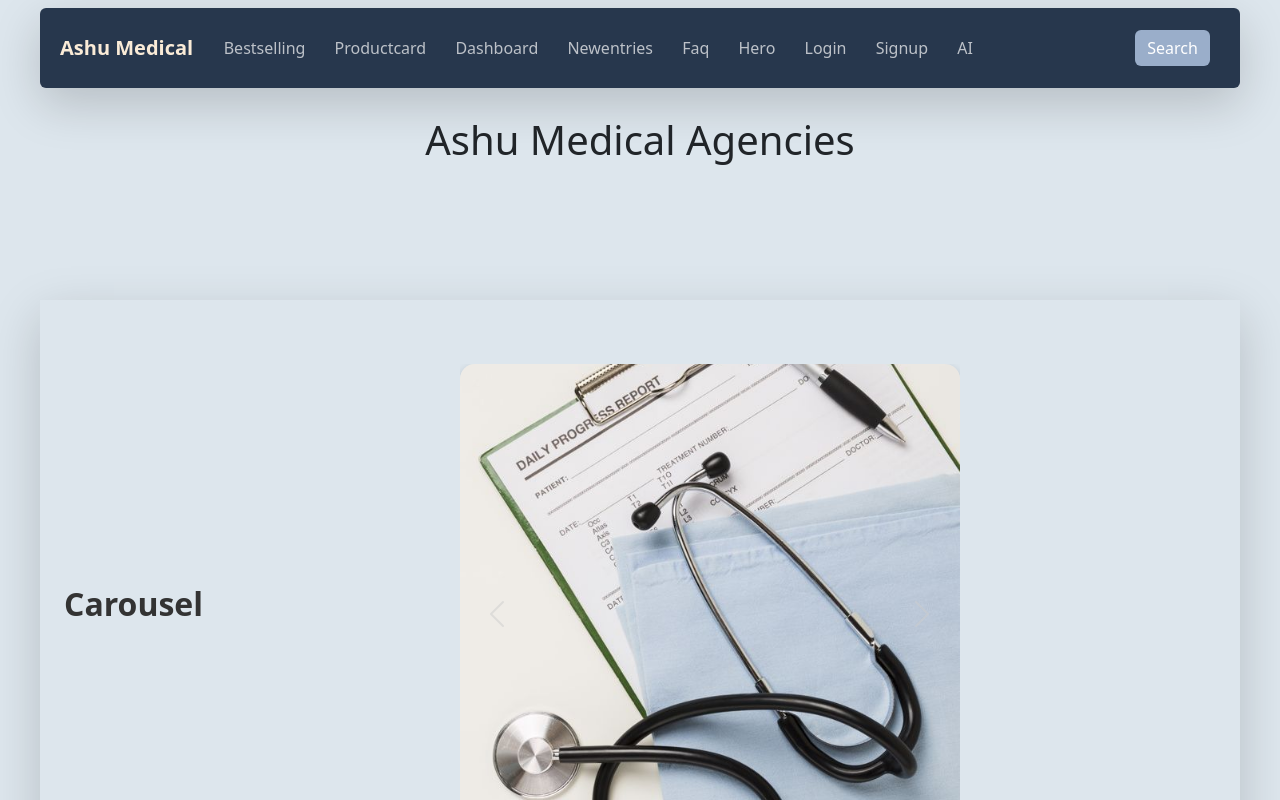
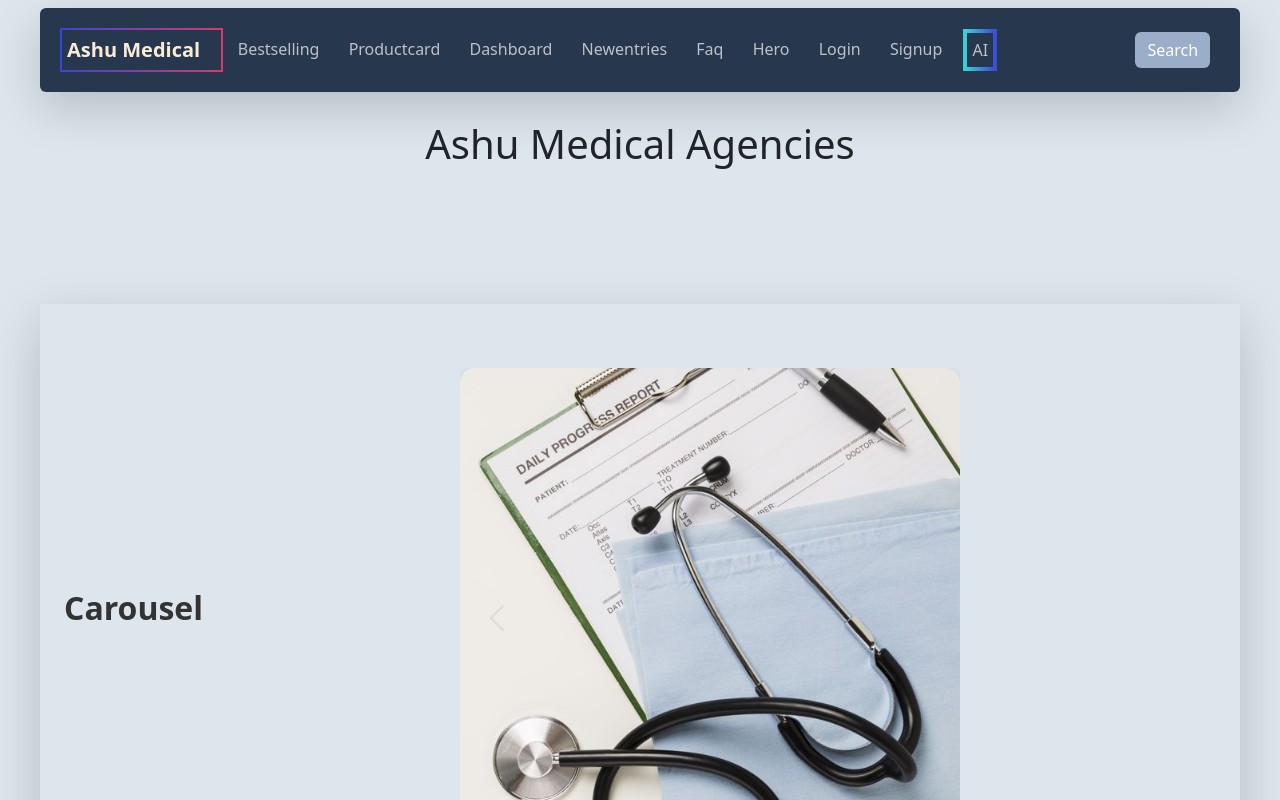
Before and after one commit to shivanshpachauri/AshuMedical, a React (Vite) app in the folder frontend/AshuMedical/: page / in a window 1280 px wide. Shown: the top 800 px of the page. Built offline with nearby package versions, Linux system fonts and the light colour scheme; no server answers.

Commit message:
added a slice and created the customid component added some styling

```diff
--- a/frontend/AshuMedical/index.html
+++ b/frontend/AshuMedical/index.html
@@ -11,7 +11,7 @@
       rel="stylesheet"
     />
     <meta name="viewport" content="width=device-width, initial-scale=1.0" />
-    <title>Vite + React</title>
+    <title>Ashu Medical agencies</title>
   </head>
   <body>
     <div id="root"></div>
--- a/frontend/AshuMedical/src/components/AI/AI.jsx
+++ b/frontend/AshuMedical/src/components/AI/AI.jsx
@@ -1,5 +1,6 @@
 import Loading from "../Loading/Loading";
 import { Button } from "react-bootstrap";
+import { Outlet, useLocation } from "react-router-dom";
 import { useState } from "react";
 import axios from "axios";
 import { saveAi } from "../Http/http";
@@ -8,6 +9,8 @@ import Customid from "./Customid";
 export default function Ai() {
   const [message, setMessage] = useState("");
   const [response, setResponse] = useState("");
+  const location = useLocation();
+
   async function savetodatabase() {
     const title = message;
     const body = response;
@@ -24,8 +27,6 @@ export default function Ai() {
       const data1 = res.data;
       const data2 = data1.botReply;
       data2.replace(/\*\*/g, "");
-      data2.replace(/(\*\*)/g, "");
-
       if (data2) {
         if (typeof data2 === "string") {
           setResponse(data2);
@@ -48,7 +49,9 @@ export default function Ai() {
       <div className="row">
         <Sidebarai />
         <main className="col">
+          <Outlet />
           {/* <Customid /> */}
+          {location.pathname == "/ai" && (
             <div className="d-flex flex-column justify-content-center align-items-center">
               <h1>AI </h1>
               <div
@@ -66,6 +69,9 @@ export default function Ai() {
                 <pre
                   style={{
                     fontSize: "80%",
+                    overflowX: "hidden",
+                    // whiteSpace:"preserve-breaks",
+                    whiteSpace: "break-spaces",
                     margin: "10px",
                     padding: "10px",
                     overflowWrap: "break-word",
@@ -99,6 +105,7 @@ export default function Ai() {
                 </Button>
               </div>
             </div>
+          )}
         </main>
       </div>
     </div>
--- a/frontend/AshuMedical/src/components/AI/Customid.jsx
+++ b/frontend/AshuMedical/src/components/AI/Customid.jsx
@@ -1,9 +1,39 @@
 import React from "react";
-import { useParams } from "react-router-dom";
+import { useSelector } from "react-redux";
 
 export default function Customid() {
-  const params = useParams();
-  console.log(params);
-  console.trace(params);
-  return <div>Customid{params}</div>;
+  const data = useSelector((state) => state.aislice);
+
+  // prettier-ignore
+  const body = data.body.replace(/\*\*/g, "");
+
+  return (
+    <div
+      className="mx-auto text-capitalize d-flex rounded shadow-lg flex-column"
+      style={{
+        marginTop: "10px",
+        backgroundColor: "lightblue",
+        width: "600px",
+        height: "auto",
+        maxHeight: "500px",
+        whiteSpace: "normal",
+        overflowY: "auto",
+      }}
+    >
+      <strong className="mx-auto m-2 p-2 text-capitalize">{data.title}</strong>
+      <pre
+        style={{
+          fontSize: "80%",
+          overflowX: "hidden",
+          whiteSpace: "break-spaces",
+          margin: "10px",
+          padding: "10px",
+          overflowWrap: "break-word",
+          fontFamily: "sans-serif",
+        }}
+      >
+        {body}
+      </pre>
+    </div>
+  );
 }
--- a/frontend/AshuMedical/src/components/AI/Sidebarai.jsx
+++ b/frontend/AshuMedical/src/components/AI/Sidebarai.jsx
@@ -4,10 +4,21 @@ import "./Sidebarai.css";
 import Fetchai from "../Http/fetchai";
 import Loading from "../Loading/Loading";
 import Error from "../Error/Error";
+import { useDispatch } from "react-redux";
+import { aiActions } from "../store/aislice";
 
 export default function Sidebarai() {
   const { data = [], isLoading, isError } = Fetchai();
-
+  const dispatch = useDispatch();
+  function handleclick(item) {
+    dispatch(
+      aiActions.setaislice({
+        id: item.id,
+        title: item.title,
+        body: item.body,
+      })
+    );
+  }
   if (isLoading) {
     return <Loading title={"Loading Sidebar"} />;
   }
@@ -16,17 +27,24 @@ export default function Sidebarai() {
   }
 
   return (
-    <nav className="rounded col-md-2 d-none d-md-block bg-dark sidebar">
+    <nav
+      className="rounded col-md-2 d-none d-md-block bg-dark sidebar"
+      style={{
+        marginLeft: "0.57rem",
+      }}
+    >
       <div className="nav flex-column">
-        <h1 className="text-light">Database</h1>
+        <h3 className="mx-auto text-light">Save</h3>
         <div style={{ height: "500px", overflow: "scroll" }}>
           {data.map((item, index) => (
-            <div
+            <NavLink
               key={index}
-              className="sidebarrow text-capitalize position-relative m-2"
+              to={`/ai/${item.id}`}
+              className="sidebarrow d-block text-decoration-none text-capitalize position-relative m-2"
+              onClick={() => handleclick(item)}
             >
               {item.title}
-            </div>
+            </NavLink>
           ))}
         </div>
       </div>
--- a/frontend/AshuMedical/src/components/Dashboard/Sidebar.jsx
+++ b/frontend/AshuMedical/src/components/Dashboard/Sidebar.jsx
@@ -63,7 +63,7 @@ export default function Sidebar() {
                 <circle cx="20" cy="21" r="1"></circle>
                 <path d="M1 1h4l2.68 13.39a2 2 0 0 0 2 1.61h9.72a2 2 0 0 0 2-1.61L23 6H6"></path>
               </svg>
-              Products
+              Delivery
             </NavLink>
           </li>
           <li className="nav-item">
@@ -85,7 +85,7 @@ export default function Sidebar() {
                 <path d="M23 21v-2a4 4 0 0 0-3-3.87"></path>
                 <path d="M16 3.13a4 4 0 0 1 0 7.75"></path>
               </svg>
-              Customers
+              New product entry
             </NavLink>
           </li>
           <li className="nav-item">
--- a/frontend/AshuMedical/src/components/Navbar/Navbar.jsx
+++ b/frontend/AshuMedical/src/components/Navbar/Navbar.jsx
@@ -23,7 +23,19 @@ const Navbar = () => {
           id="navcontainer"
           className="container rounded text-white shadow-lg"
         >
-          <div className="navbar-header">
+          <div
+            className="navbar-header"
+            style={{
+              borderImage:
+                "linear-gradient(to right,rgb(58, 68, 213) 0%,rgb(213, 58, 110) 100%) 1",
+              borderRadius: "5px" /* this doesn't work */,
+              borderWidth: "2px",
+              borderStyle: "solid",
+              padding: "5px",
+
+              borderColor: "linen",
+            }}
+          >
             <a className="navbar-brand" href="/">
               <strong>Ashu Medical</strong>
             </a>
@@ -76,8 +88,21 @@ const Navbar = () => {
                 </NavLink>
               </li>
 
-              <li className="nav-item" style={{ borderColor: "linen" }}>
-                <NavLink className="nav-link" to="/ai">
+              <li className="nav-item">
+                <NavLink
+                  style={{
+                    borderImage:
+                      "linear-gradient(to right, #3acfd5 0%, #3a4ed5 100%) 1",
+                    borderRadius: "5px" /* this doesn't work */,
+                    borderWidth: "4px",
+                    borderStyle: "solid",
+                    padding: "5px",
+
+                    borderColor: "linen",
+                  }}
+                  className="nav-link"
+                  to="/ai"
+                >
                   AI
                 </NavLink>
               </li>
--- /dev/null
+++ b/frontend/AshuMedical/src/components/store/aislice.js
@@ -0,0 +1,23 @@
+import { createSlice } from "@reduxjs/toolkit";
+
+const initialState = {
+  id: "",
+  title: "",
+  body: "",
+};
+
+export const aislice = createSlice({
+  name: "aislice",
+  initialState,
+  reducers: {
+    setaislice(state, action) {
+      //   return { ...state, ...action.payload };
+      state.id = action.payload.id || state.id || "";
+      state.title = action.payload.title || state.title || "";
+      state.body = action.payload.body || state.body || "";
+    },
+  },
+});
+
+export const aiActions = aislice.actions;
+export default aislice;
--- a/frontend/AshuMedical/src/components/store/index.js
+++ b/frontend/AshuMedical/src/components/store/index.js
@@ -2,10 +2,12 @@ import { configureStore } from "@reduxjs/toolkit";
 import editcustomermodal from "./editcustomerslice.js";
 import editinputmodal from "./Editinputcustomerslice.js";
 import alertslice from "./alertslice.js";
+import aislice from "./aislice.js";
 export const store = configureStore({
   reducer: {
     editcustomermodal: editcustomermodal.reducer,
     editinputmodal: editinputmodal.reducer,
     alertstate: alertslice,
+    aislice: aislice.reducer,
   },
 });
```
Also changed, not shown: 1 other file (tests, documents, lock files or other folders). Lines whose indentation alone changed are shown as unchanged.
